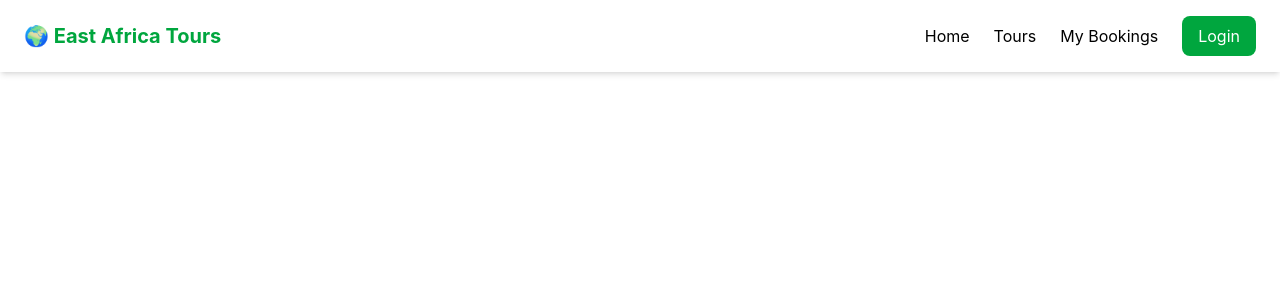
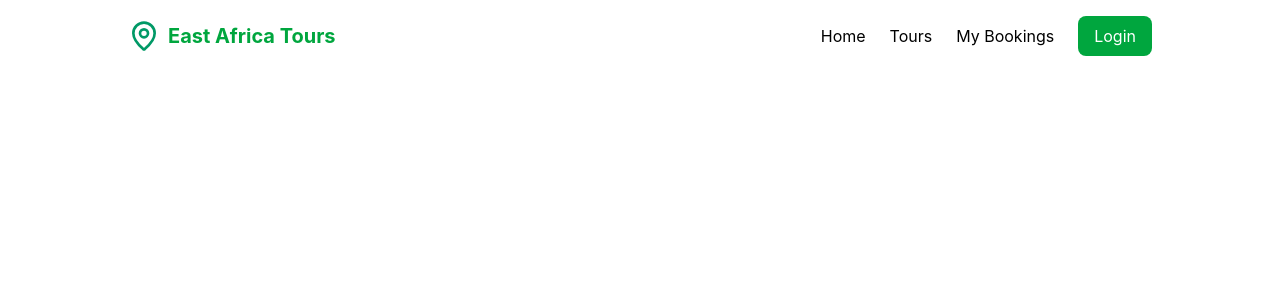
Before and after one commit to muhammad7061/tourism-client, a React (Vite) app: page /tours/1 in a window 1280 px wide. Shown: the top 300 px of the page. Built offline with nearby package versions, Linux system fonts and the light colour scheme; the HTML template or start-up script is replaced by a standard one.

Commit message:
modifying the nav and hero styles

```diff
--- a/src/components/Hero.jsx
+++ b/src/components/Hero.jsx
@@ -19,7 +19,7 @@ function Hero() {
   }, []);
 
   return (
-    <div className="relative h-[85vh] md:h-[90vh] w-full overflow-hidden">
+    <div className="relative h-[85vh] md:h-[91vh] w-full overflow-hidden">
 
       {/* Images */}
       {images.map((img, index) => (
@@ -56,7 +56,7 @@ function Hero() {
             placeholder="Search..."
             className="flex-1 px-4 py-3 text-black outline-none"
           />
-          <button className="bg-green-600 text-white px-6 py-3">
+          <button className="bg-green-600 text-white px-6 py-3 cursor-pointer">
             Search
           </button>
         </div>
@@ -67,7 +67,7 @@ function Hero() {
         onClick={() =>
           setCurrent(current === 0 ? images.length - 1 : current - 1)
         }
-        className="hidden md:block absolute left-5 top-1/2 -translate-y-1/2 bg-white/70 p-3 rounded-full"
+        className="hidden cursor-pointer md:block absolute left-5 top-1/2 -translate-y-1/2 bg-white/70 rounded-full p-3 max-lg:p-2"
       >
         <FaChevronLeft />
       </button>
@@ -76,7 +76,7 @@ function Hero() {
         onClick={() =>
           setCurrent((current + 1) % images.length)
         }
-        className="hidden md:block absolute right-5 top-1/2 -translate-y-1/2 bg-white/70 p-3 rounded-full"
+        className="hidden cursor-pointer md:block absolute right-5 top-1/2 -translate-y-1/2 bg-white/70 rounded-full p-3 max-lg:p-2"
       >
         <FaChevronRight />
       </button>
@@ -87,8 +87,8 @@ function Hero() {
           <div
             key={index}
             onClick={() => setCurrent(index)}
-            className={`w-2 h-2 sm:w-3 sm:h-3 rounded-full cursor-pointer ${
-              current === index ? "bg-white" : "bg-gray-400"
+            className={`w-5 h-1 md:w-6 md:h-1 sm:w-7 sm:h-2 cursor-pointer ${
+              current === index ? "bg-green-400 border-b-1 border-white" : "bg-gray-200"
             }`}
           />
         ))}
--- a/src/components/Navbar.jsx
+++ b/src/components/Navbar.jsx
@@ -6,12 +6,32 @@ function Navbar() {
   const [open, setOpen] = useState(false);
 
   return (
-    <nav className="bg-white shadow-md px-6 py-4 flex justify-between items-center relative z-50">
+    <header>
+      <nav className="mx-auto w-[90%] bg-white px-0 py-4 flex justify-between items-center relative z-50 lg:w-[80%]">
 
         {/* Logo */}
-      <h1 className="text-lg md:text-xl font-bold text-green-600">
-        🌍 East Africa Tours
-      </h1>
+
+        <Link to="/">
+          <div className="flex justify-center items-center gap-2">
+            <svg
+              xmlns="http://www.w3.org/2000/svg"
+              width="24"
+              height="24"
+              viewBox="0 0 24 24"
+              fill="none"
+              stroke="currentColor"
+              strokeWidth="2"
+              strokeLinecap="round"
+              strokeLinejoin="round"
+              className="w-8 h-8 text-emerald-600"
+            >
+              <path d="M20 10c0 4.993-5.539 10.193-7.399 11.799a1 1 0 0 1-1.202 0C9.539 20.193 4 14.993 4 10a8 8 0 0 1 16 0" />
+              <circle cx="12" cy="10" r="3" />
+            </svg>
+            <span className="text-lg md:text-xl font-bold text-green-600">East Africa Tours</span>
+          </div>
+        </Link>
+
 
         {/* Desktop Menu */}
         <div className="hidden md:flex gap-6 items-center">
@@ -34,21 +54,24 @@ function Navbar() {
 
         {/* Mobile Menu */}
         {open && (
-        <div className="absolute top-16 left-0 w-full bg-white shadow-md flex flex-col items-center gap-4 py-4 md:hidden z-50">
+          <div className="fixed top-16 left-0 w-full bg-white shadow-md flex flex-col items-center gap-4 py-6 md:hidden z-50 border-t border-green-600">
             <Link to="/" onClick={() => setOpen(false)}>Home</Link>
             <Link to="/tours" onClick={() => setOpen(false)}>Tours</Link>
             <Link to="/bookings" onClick={() => setOpen(false)}>My Bookings</Link>
 
+            <div className="w-[90%]">
               <Link
                 to="/login"
-            className="bg-green-600 text-white px-4 py-2 rounded-lg"
                 onClick={() => setOpen(false)}
+                className="block w-full text-center bg-green-600 text-white py-2 rounded-xl text-lg font-semibold hover:bg-green-700 transition shadow-md"
               >
                 Login
               </Link>
             </div>
+          </div>
         )}
       </nav>
+    </header>
   );
 }
 
```
Lines whose indentation alone changed are shown as unchanged.
